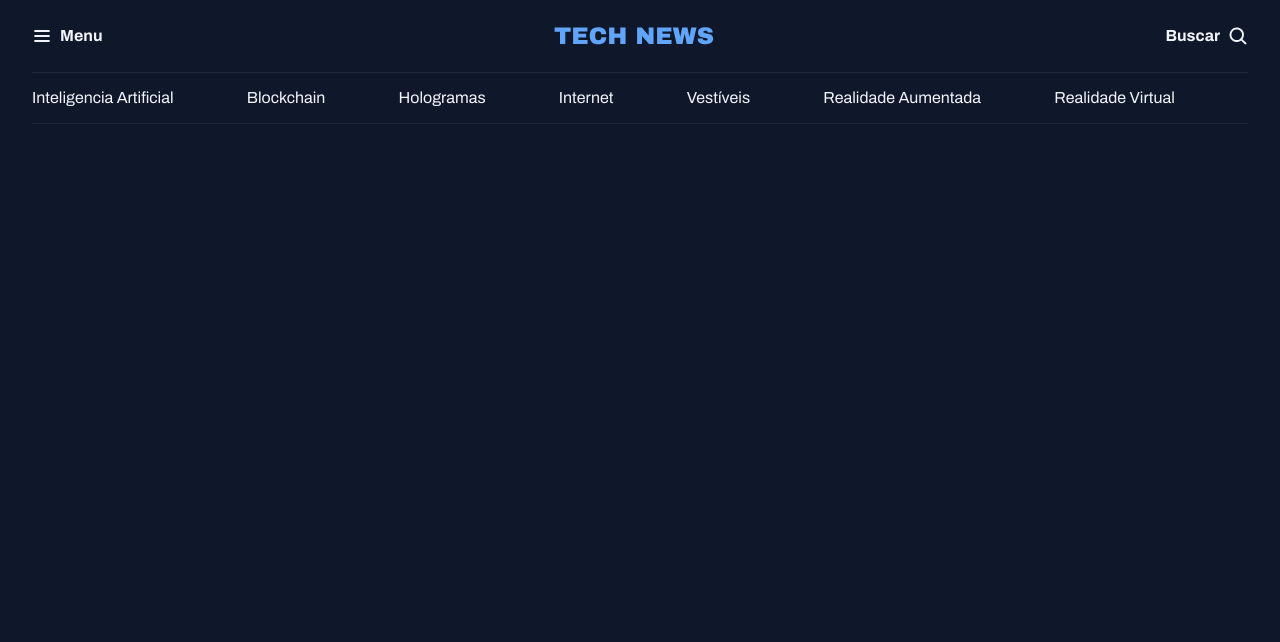
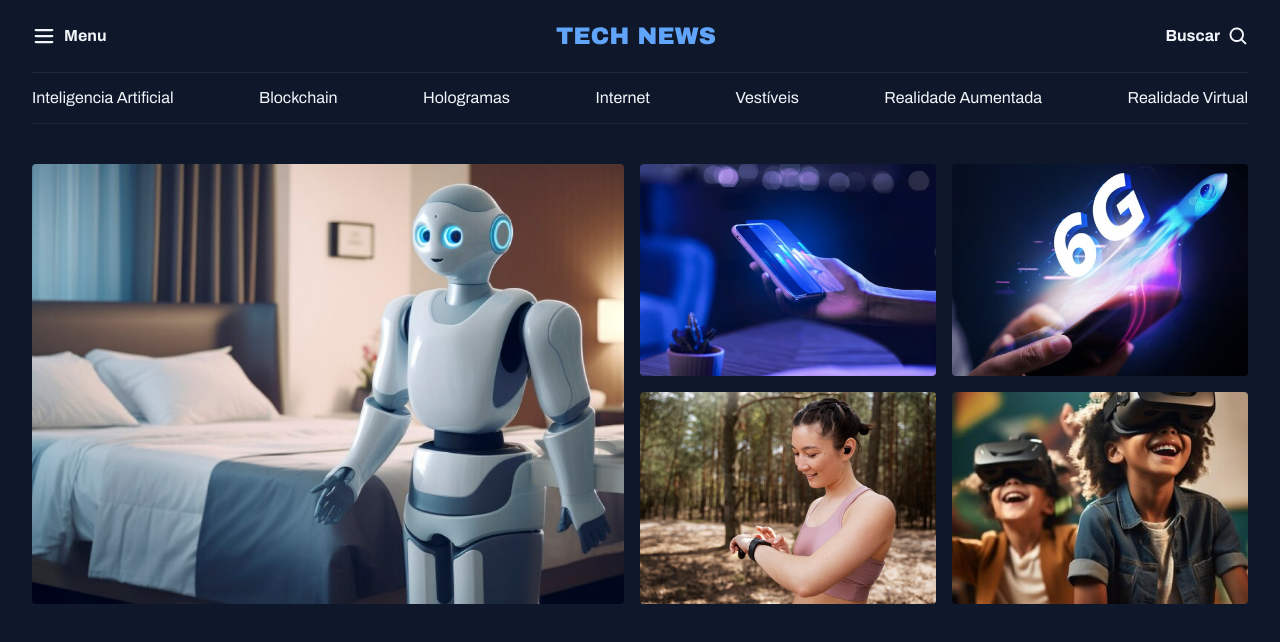
Before and after one commit to ThalesBismara/Full-Stack-Newsletter, a plain HTML site: page index.htm in a window 1280 px wide. Drawn offline with Linux system fonts and the light colour scheme.

Commit message:
main section

```diff
--- a/index.htm
+++ b/index.htm
@@ -41,5 +41,31 @@
 </nav>
 
   </header>
+
+  <main class="grid container">
+    <section id="featured" class=" grid grid-flow-col gap-16">
+      <div>
+        <img src="Assets/Imagem/Image 01.png" alt="">
+      </div>
+
+      <div class="grid grid-cols-2 gap-16">
+        <div>
+          <img src="Assets/Imagem/Image 02.png" alt>
+        </div>
+
+        <div>
+          <img src="Assets/Imagem/Image 03.png" alt>
+        </div>
+
+        <div>
+          <img src="Assets/Imagem/Image 04.png" alt>
+        </div>
+
+        <div>
+          <img src="Assets/Imagem/Image 05.png" alt>
+        </div>
+
+      </div>
+  </main>
 </body>
 </html>
--- a/styles/global.css
+++ b/styles/global.css
@@ -43,10 +43,17 @@ h1,h2,h3 {
   font: inherit;
 }
 
+img {
+  width: 100%;
+}
 .container {
   max-width: 1280px;
   padding-inline: 32px;
   margin-inline: auto;
+}
+
+main {
+  margin-top: 40px;
 }
 /*Utility-First = quando eu tenho uma classe que vai fazer somente uma coisa*/
 
@@ -54,6 +61,7 @@ h1,h2,h3 {
   display: grid;
 }
 
+
 .grid-flow-col {
   grid-auto-flow: column;
 
--- a/styles/header.css
+++ b/styles/header.css
@@ -17,10 +17,16 @@
   }
 }
 
+img[src*="List.svg"] {
+  width: 24px;  /* define manualmente */
+  height: auto;
+}
+
 #secondary {
   padding-block: 14px;
   border: solid 1px var(--stroke-color);
   border-inline: none;
+  justify-content: space-between;
 
 
 }
--- a/styles/index.css
+++ b/styles/index.css
@@ -1,2 +1,4 @@
 @import url(global.css);
+@import url(utility.css);
 @import url(header.css);
+@import url(section.css);
--- /dev/null
+++ b/styles/section.css
@@ -0,0 +1,7 @@
+#featured {
+  img {
+  height: 100%;
+  object-fit: cover;
+  border-radius: 4px;
+}
+}
--- /dev/null
+++ b/styles/utility.css
@@ -0,0 +1,15 @@
+.grid {
+  display: grid;
+}
+
+.grid-flow-col {
+  grid-auto-flow: column;
+}
+
+.grid-cols-2 {
+  grid-template-columns: 1fr 1fr;
+}
+
+.gap-16 {
+  gap: 16px;
+}
```
